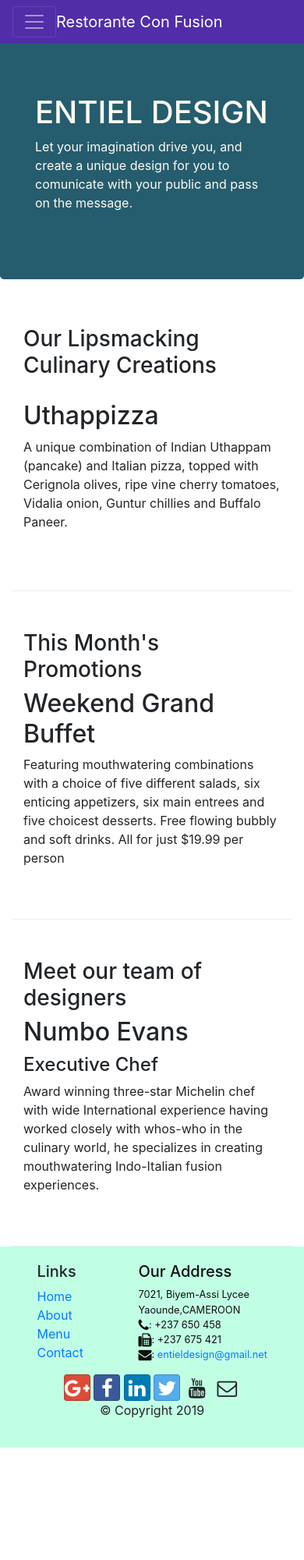
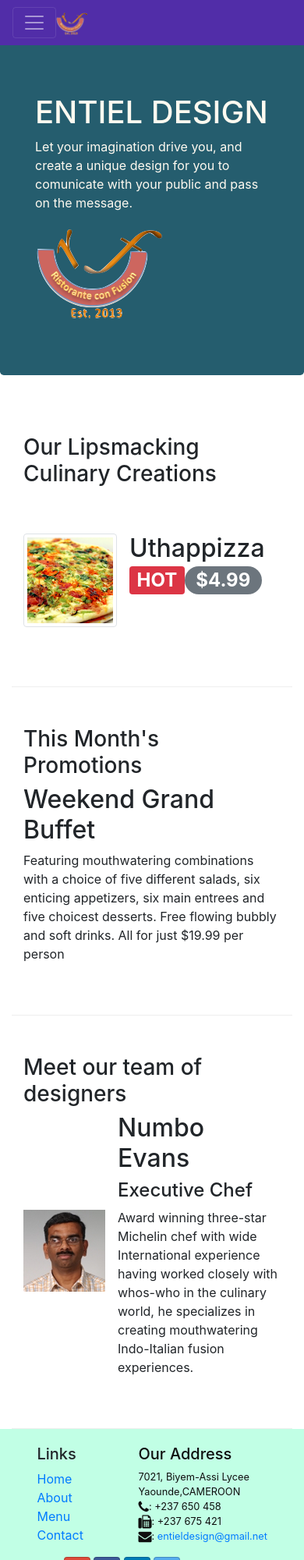
Before and after one commit to Theryx/Bootstrap4_restaurant-website, a website: page index.html in a window 390 px wide. Shown: the top 2000 px of the page at 78% size. Before the commit the page ends 1856 px from the top, so only its background shows below. Drawn offline with nearby package versions, Linux system fonts and the light colour scheme.

Commit message:
Images Media

```diff
--- a/index.html
+++ b/index.html
@@ -21,7 +21,7 @@
             <button class="navbar-toggler" type="button" data-toggle="collapse" data-target="#Navbar">
                 <span class="navbar-toggler-icon"></span>
             </button>
-            <a class="navbar-brand mr-auto" href="#">Restorante Con Fusion</a>
+            <a class="navbar-brand mr-auto" href="#"><img src="./img/logo.png" height="30" width="41"></a>
             <div class="collapse navbar-collapse" id="Navbar">
                 <ul class="navbar-nav mr-auto">
                         <li class="nav-item active"><a class="nav-link" href="#"><span class="fa fa-home"></span> Home</a></li>
@@ -39,8 +39,9 @@
                     <h1>ENTIEL DESIGN</h1>
                     <p>Let your imagination drive you, and create a unique design for you to comunicate with your public and pass on the message.</p>
                 </div>
-                <div class="col-12 col-sm">
-                </div>
+                <div class="col-12 col-sm align-self-center">
+                        <img src="./img/logo.png" class="img-fluid">
+                    </div>
             </div>
         </div>
     </header>
@@ -51,8 +52,17 @@
                 <h3>Our Lipsmacking Culinary Creations</h3>
             </div>
             <div class="col col-sm order-sm-first col-md">
-                <h2>Uthappizza</h2>
-                <p>A unique combination of Indian Uthappam (pancake) and Italian pizza, topped with Cerignola olives, ripe vine cherry tomatoes, Vidalia onion, Guntur chillies and Buffalo Paneer.</p>
+                    <div class="media">
+                            <img class="d-flex mr-3 img-thumbnail align-self-center"
+                                    src="./img/uthappizza.png" alt="Uthappizza">
+                            <div class="media-body">
+                                <h2 class="mt-0">Uthappizza<span class="badge badge-danger">HOT</span><span class="badge badge-pill badge-secondary">$4.99</span></h2>
+                                <p class="d-none d-sm-block">A unique combination of Indian Uthappam (pancake) and
+                                    Italian pizza, topped with Cerignola olives, ripe vine
+                                    cherry tomatoes, Vidalia onion, Guntur chillies and
+                                    Buffalo Paneer.</p>
+                            </div>
+                        </div>
             </div>
         </div>
 
@@ -61,7 +71,7 @@
             <div class="col-12 col-sm-4 col-md-3">
                 <h3>This Month's Promotions</h3>
             </div>
-            <div class="col-12 col-sm-4 col-md-3">
+            <div class="col-12 col-sm-4 col-md">
                 <h2>Weekend Grand Buffet</h2>
                 <p>Featuring mouthwatering combinations with a choice of five different salads, six enticing appetizers, six main entrees and five choicest desserts. Free flowing bubbly and soft drinks. All for just $19.99 per person </p>
             </div>
@@ -71,10 +81,16 @@
             <div class="col-12 order-sm-last col-sm-4 col-md-3">
                 <h3>Meet our team of designers</h3>
             </div>
-            <div class="col-12 col-sm-4 order-sm-first col-md-3">
-                <h2>Numbo Evans</h2>
-                <h4>Executive Chef</h4>
-                <p>Award winning three-star Michelin chef with wide International experience having worked closely with whos-who in the culinary world, he specializes in creating mouthwatering Indo-Italian fusion experiences. </p>
+            <div class="col-12 col-sm-4 order-sm-first col-md">
+                <div class="media">
+                    <img class="d-flex mr-3 align-self-center" src="./img/alberto.png" alt="Alberto">
+                    <div class="media-body">
+                            <h2 class="mt-0">Numbo Evans</h2>
+                            <h4>Executive Chef</h4>
+                            <p>Award winning three-star Michelin chef with wide International experience having worked closely with whos-who in the culinary world, he specializes in creating mouthwatering Indo-Italian fusion experiences. </p>
+                    </div>
+                </div>
+
             </div>
         </div>
     </div>
```
Also changed, not shown: aboutus.html (+4 -3 lines), contactus.html (+4 -3 lines), img/alberto.png (added), img/buffet.png (added), img/logo.png (added), img/uthappizza.png (added), 1 other file.
